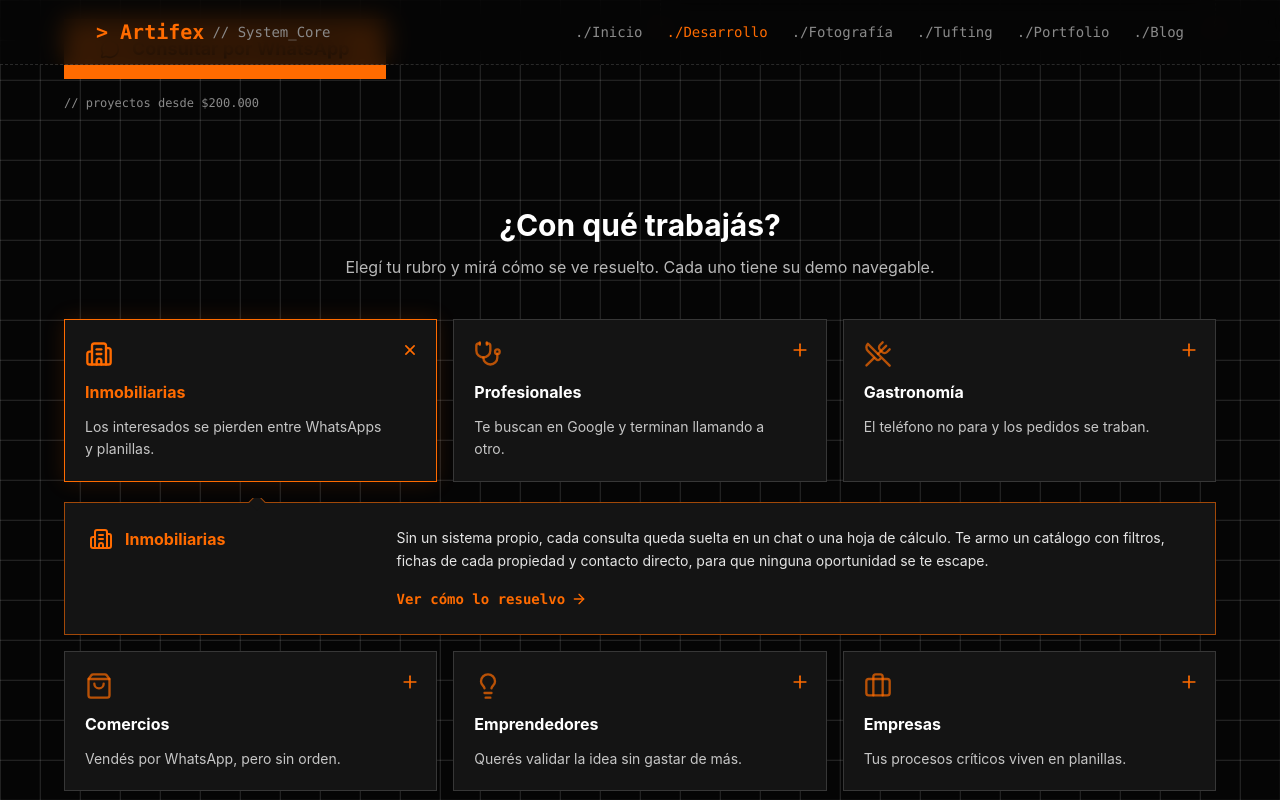
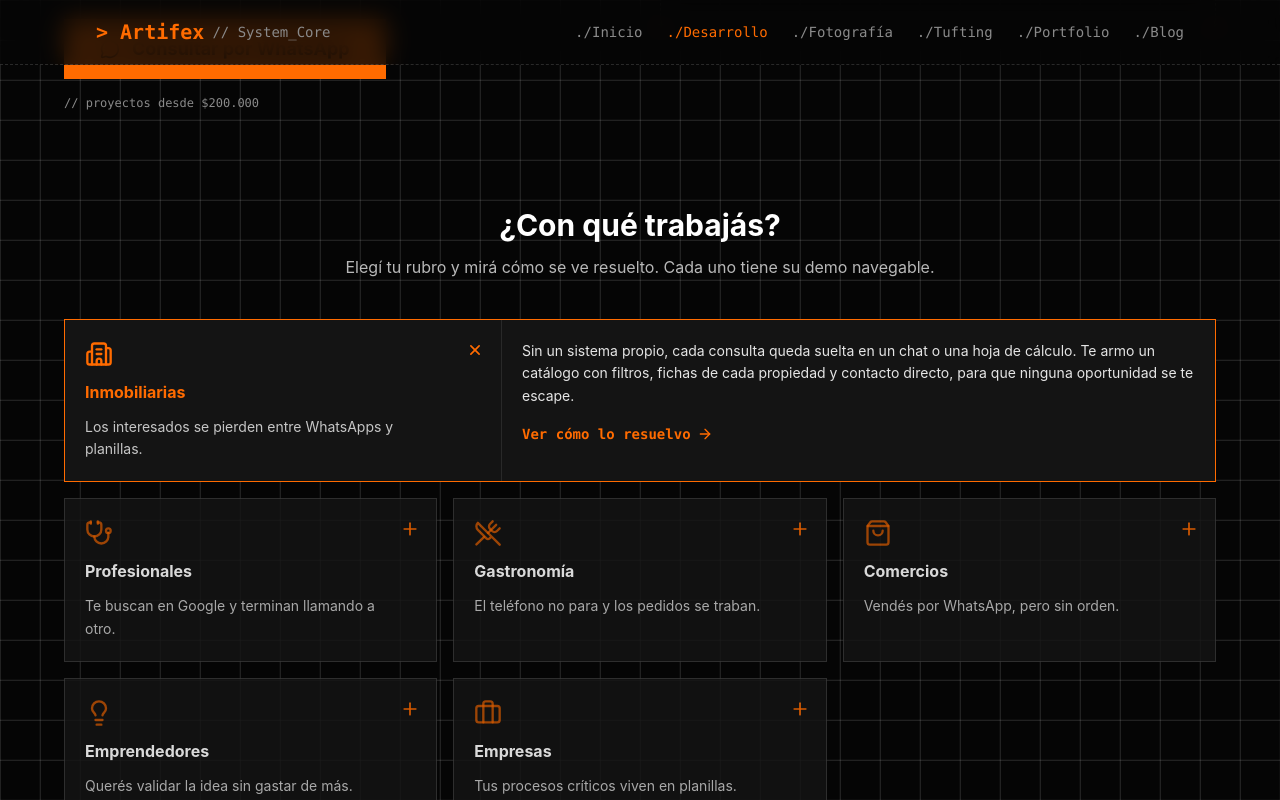
Before and after one commit to artifex94/artifex94.github.io, a React (Vite) app: page /servicios/desarrollo in a window 1280 px wide. Both pictures are taken after a click on the button 250 px from the left and 1008 px from the top of the page. Shown: the part 608-1408 px from the top of the page. Built offline with nearby package versions, Linux system fonts and the light colour scheme.

Commit message:
fix(desarrollo): la card abierta se ubica primero, manteniendo el despliegue original

```diff
--- a/src/components/dev/SegmentCard.tsx
+++ b/src/components/dev/SegmentCard.tsx
@@ -1,48 +1,97 @@
-import React from 'react';
-import { Plus } from 'lucide-react';
+import React, { useRef } from 'react';
+import { motion, useReducedMotion } from 'framer-motion';
+import { Link } from 'react-router-dom';
+import { ArrowRight, Plus } from 'lucide-react';
 import type { Segment } from '../../data/business';
 
 interface SegmentCardProps {
   segment: Segment;
-  isActive: boolean;
+  isOpen: boolean;
+  /** Another card is open, so this one steps back. */
+  isDimmed: boolean;
   onToggle: () => void;
 }
 
-// A rubro card. It stays fixed in its grid cell — never resizes or moves. The
-// description opens in a full-width strip below the card's row (see SegmentGrid),
-// so the grid never reflows: only the rows underneath shift down. Active state
-// is a highlighted border; the "+" rotates to "×".
-export const SegmentCard: React.FC<SegmentCardProps> = ({ segment, isActive, onToggle }) => {
+// A rubro card. Collapsed it lives in its grid cell; expanded it takes over the
+// whole row (col-span-full) and its siblings reflow underneath. The pain + demo
+// link, always in the DOM (clipped when collapsed, so links stay crawlable and
+// test-visible), lay out horizontally beside the header on desktop. framer's
+// layout drives the box morph; the grid reordering IS the structural argument.
+export const SegmentCard: React.FC<SegmentCardProps> = ({ segment, isOpen, isDimmed, onToggle }) => {
+  const reduce = useReducedMotion();
   const Icon = segment.icon;
+  const panelId = `segment-panel-${segment.slug}`;
+  const btnRef = useRef<HTMLButtonElement>(null);
+
+  // Escape collapses the open card and returns focus to its toggle.
+  const handleKeyDown = (e: React.KeyboardEvent) => {
+    if (e.key === 'Escape' && isOpen) {
+      onToggle();
+      btnRef.current?.focus();
+    }
+  };
 
   return (
-    <button
+    <motion.div
+      layout={reduce ? false : true}
+      transition={{ layout: { duration: reduce ? 0 : 0.45, ease: [0.22, 1, 0.36, 1] } }}
+      animate={{ opacity: isDimmed ? 0.85 : 1 }}
+      onKeyDown={handleKeyDown}
+      className={`flex overflow-hidden border bg-surface transition-[border-color,box-shadow] duration-300 ${
+        isOpen
+          ? 'col-span-full flex-col border-accent md:flex-row md:items-stretch'
+          : 'flex-col border-line hover:border-accent hover:shadow-[0_0_20px_rgba(255,107,0,0.2)]'
+      }`}
+    >
+      <motion.button
+        ref={btnRef}
+        layout={reduce ? false : 'position'}
         type="button"
         onClick={onToggle}
-      aria-expanded={isActive}
-      aria-controls={isActive ? 'segment-detail' : undefined}
-      className={`group relative flex min-h-[44px] w-full flex-col gap-3 border bg-surface p-5 pr-12 text-left transition-[border-color,box-shadow] duration-300 focus-visible:outline-2 focus-visible:outline-offset-2 focus-visible:outline-accent ${
-        isActive
-          ? 'border-accent shadow-[0_0_20px_rgba(255,107,0,0.15)]'
-          : 'border-line hover:border-accent hover:shadow-[0_0_20px_rgba(255,107,0,0.2)]'
+        aria-expanded={isOpen}
+        aria-controls={panelId}
+        className={`group relative flex min-h-[44px] w-full flex-col gap-3 p-5 pr-12 text-left focus-visible:outline-2 focus-visible:outline-offset-2 focus-visible:outline-accent ${
+          isOpen ? 'md:w-[38%] md:shrink-0 md:justify-center md:border-r md:border-line/60' : ''
         }`}
       >
         <span
           aria-hidden="true"
           className={`absolute right-4 top-5 text-accent transition-transform duration-300 ${
-          isActive ? 'rotate-45' : 'group-hover:rotate-90'
+            isOpen ? 'rotate-45' : 'group-hover:rotate-90'
           }`}
         >
           <Plus className="h-5 w-5" />
         </span>
         <Icon
-        className={`h-7 w-7 transition-colors ${isActive ? 'text-accent' : 'text-accent/70 group-hover:text-accent'}`}
+          className={`h-7 w-7 transition-colors ${isOpen ? 'text-accent' : 'text-accent/70 group-hover:text-accent'}`}
           aria-hidden="true"
         />
-      <h3 className={`font-bold transition-colors ${isActive ? 'text-accent' : 'text-white group-hover:text-accent'}`}>
+        <h3 className={`font-bold transition-colors ${isOpen ? 'text-accent' : 'text-white group-hover:text-accent'}`}>
           {segment.title}
         </h3>
         <p className="text-sm leading-relaxed text-primary/85">{segment.hook}</p>
-    </button>
+      </motion.button>
+
+      <motion.div
+        id={panelId}
+        layout={reduce ? false : 'position'}
+        aria-hidden={!isOpen}
+        className={`overflow-hidden transition-opacity duration-300 ${
+          isOpen
+            ? 'border-t border-line/60 p-5 opacity-100 md:flex-1 md:border-t-0'
+            : 'max-h-0 opacity-0'
+        }`}
+      >
+        <p className="text-sm leading-relaxed text-primary">{segment.pain}</p>
+        <Link
+          to={`/business/${segment.slug}`}
+          tabIndex={isOpen ? 0 : -1}
+          className="mt-4 inline-flex items-center gap-1.5 font-mono text-sm font-bold text-accent transition-opacity hover:opacity-80 focus-visible:outline-2 focus-visible:outline-offset-2 focus-visible:outline-accent"
+        >
+          Ver cómo lo resuelvo
+          <ArrowRight className="h-4 w-4" aria-hidden="true" />
+        </Link>
+      </motion.div>
+    </motion.div>
   );
 };
--- a/src/components/dev/SegmentGrid.tsx
+++ b/src/components/dev/SegmentGrid.tsx
@@ -1,92 +1,23 @@
-import React, { useEffect, useState } from 'react';
-import { AnimatePresence, motion, useReducedMotion } from 'framer-motion';
-import { Link } from 'react-router-dom';
-import { ArrowRight } from 'lucide-react';
-import { segments, type Segment } from '../../data/business';
+import React, { useState } from 'react';
+import { LayoutGroup } from 'framer-motion';
+import { segments } from '../../data/business';
 import { Reveal } from '../Reveal';
 import { SegmentCard } from './SegmentCard';
 
-// Tracks how many columns the grid renders (1 / 2 / 3), matching the Tailwind
-// breakpoints, so we can tell which row a card sits in. Guards keep it inert in
-// jsdom (tests) and during the prerender's first paint.
-const useColumns = (): number => {
-  const [cols, setCols] = useState(1);
-  useEffect(() => {
-    if (typeof window.matchMedia !== 'function') return;
-    const lg = window.matchMedia('(min-width: 1024px)');
-    const sm = window.matchMedia('(min-width: 640px)');
-    const update = () => setCols(lg.matches ? 3 : sm.matches ? 2 : 1);
-    update();
-    lg.addEventListener('change', update);
-    sm.addEventListener('change', update);
-    return () => {
-      lg.removeEventListener('change', update);
-      sm.removeEventListener('change', update);
-    };
-  }, []);
-  return cols;
-};
-
-// The detail strip: full-width panel with the pain + demo link, and a pointer
-// that slides to sit under the active card's column.
-const SegmentDetail: React.FC<{ segment: Segment; cols: number; colIndex: number }> = ({
-  segment,
-  cols,
-  colIndex,
-}) => {
-  const Icon = segment.icon;
-  return (
-    <div id="segment-detail" role="region" className="relative mt-1 border border-accent/60 bg-surface p-5 md:p-6">
-      {/* Pointer to the active card — slides horizontally on same-row switches. */}
-      <span
-        aria-hidden="true"
-        className="absolute -top-[7px] -ml-1.5 hidden h-3 w-3 rotate-45 border-l border-t border-accent/60 bg-surface transition-[left] duration-300 ease-out sm:block"
-        style={{ left: `${((colIndex + 0.5) / cols) * 100}%` }}
-      />
-      <div className="flex flex-col gap-4 md:flex-row md:items-start md:gap-8">
-        <div className="flex items-center gap-3 md:w-1/4 md:shrink-0">
-          <Icon className="h-6 w-6 shrink-0 text-accent" aria-hidden="true" />
-          <h3 className="font-bold text-accent">{segment.title}</h3>
-        </div>
-        <div className="md:flex-1">
-          <p className="text-sm leading-relaxed text-primary">{segment.pain}</p>
-          <Link
-            to={`/business/${segment.slug}`}
-            className="mt-4 inline-flex items-center gap-1.5 font-mono text-sm font-bold text-accent transition-opacity hover:opacity-80 focus-visible:outline-2 focus-visible:outline-offset-2 focus-visible:outline-accent"
-          >
-            Ver cómo lo resuelvo
-            <ArrowRight className="h-4 w-4" aria-hidden="true" />
-          </Link>
-        </div>
-      </div>
-    </div>
-  );
-};
-
-// "¿Con qué trabajás?" — the six rubros, each fused with a link to its live
-// demo. Cards stay fixed in their cells; clicking one opens a full-width strip
-// below that card's ROW, so nothing reflows sideways — only the rows beneath it
-// shift down. Coherent, predictable movement instead of the whole grid jumping.
+// "¿Con qué trabajás?" — the six rubros from the old site, each fused with a
+// link to its live demo. One card expands at a time; the rest dim.
 export const SegmentGrid: React.FC = () => {
-  const reduce = useReducedMotion();
-  const cols = useColumns();
   const [openSlug, setOpenSlug] = useState<string | null>(null);
 
-  // Close on Escape (focus stays on the card button, which was never moved).
-  useEffect(() => {
-    if (!openSlug) return;
-    const onKey = (e: KeyboardEvent) => {
-      if (e.key === 'Escape') setOpenSlug(null);
-    };
-    window.addEventListener('keydown', onKey);
-    return () => window.removeEventListener('keydown', onKey);
-  }, [openSlug]);
-
-  const openIndex = openSlug ? segments.findIndex((s) => s.slug === openSlug) : -1;
-  const openSegment = openIndex >= 0 ? segments[openIndex] : null;
-  // Index of the last card in the open card's row: the strip goes right after it.
-  const detailAfterIndex =
-    openIndex >= 0 ? Math.min(segments.length - 1, (Math.floor(openIndex / cols) + 1) * cols - 1) : -1;
+  // The open card moves to the front so its full-width panel always sits first;
+  // the stable slug keys let framer's layout animation slide the rest into
+  // their new spots — that's the dynamic repositioning.
+  const ordered = openSlug
+    ? [
+        ...segments.filter((s) => s.slug === openSlug),
+        ...segments.filter((s) => s.slug !== openSlug),
+      ]
+    : segments;
 
   return (
     <section>
@@ -97,34 +28,22 @@ export const SegmentGrid: React.FC = () => {
         </p>
       </Reveal>
 
-      <div className="grid grid-cols-1 gap-4 sm:grid-cols-2 lg:grid-cols-3">
-        {segments.map((segment, i) => {
-          const isActive = openSlug === segment.slug;
-          return (
-            <React.Fragment key={segment.slug}>
+      <LayoutGroup>
+        <div className="grid grid-cols-1 gap-4 sm:grid-cols-2 lg:grid-cols-3">
+          {ordered.map((segment) => {
+            const isOpen = openSlug === segment.slug;
+            return (
               <SegmentCard
+                key={segment.slug}
                 segment={segment}
-                isActive={isActive}
-                onToggle={() => setOpenSlug(isActive ? null : segment.slug)}
+                isOpen={isOpen}
+                isDimmed={openSlug !== null && !isOpen}
+                onToggle={() => setOpenSlug(isOpen ? null : segment.slug)}
               />
-              <AnimatePresence initial={false}>
-                {openSegment && detailAfterIndex === i && (
-                  <motion.div
-                    key="segment-detail"
-                    className="col-span-full overflow-hidden"
-                    initial={reduce ? false : { height: 0, opacity: 0 }}
-                    animate={{ height: 'auto', opacity: 1 }}
-                    exit={reduce ? { opacity: 0 } : { height: 0, opacity: 0 }}
-                    transition={{ duration: reduce ? 0 : 0.4, ease: [0.22, 1, 0.36, 1] }}
-                  >
-                    <SegmentDetail segment={openSegment} cols={cols} colIndex={openIndex % cols} />
-                  </motion.div>
-                )}
-              </AnimatePresence>
-            </React.Fragment>
-          );
-        })}
-      </div>
+            );
+          })}
+        </div>
+      </LayoutGroup>
     </section>
   );
 };
```
Also changed, not shown: 2 other files (tests, documents, lock files or other folders). Lines whose indentation alone changed are shown as unchanged.
